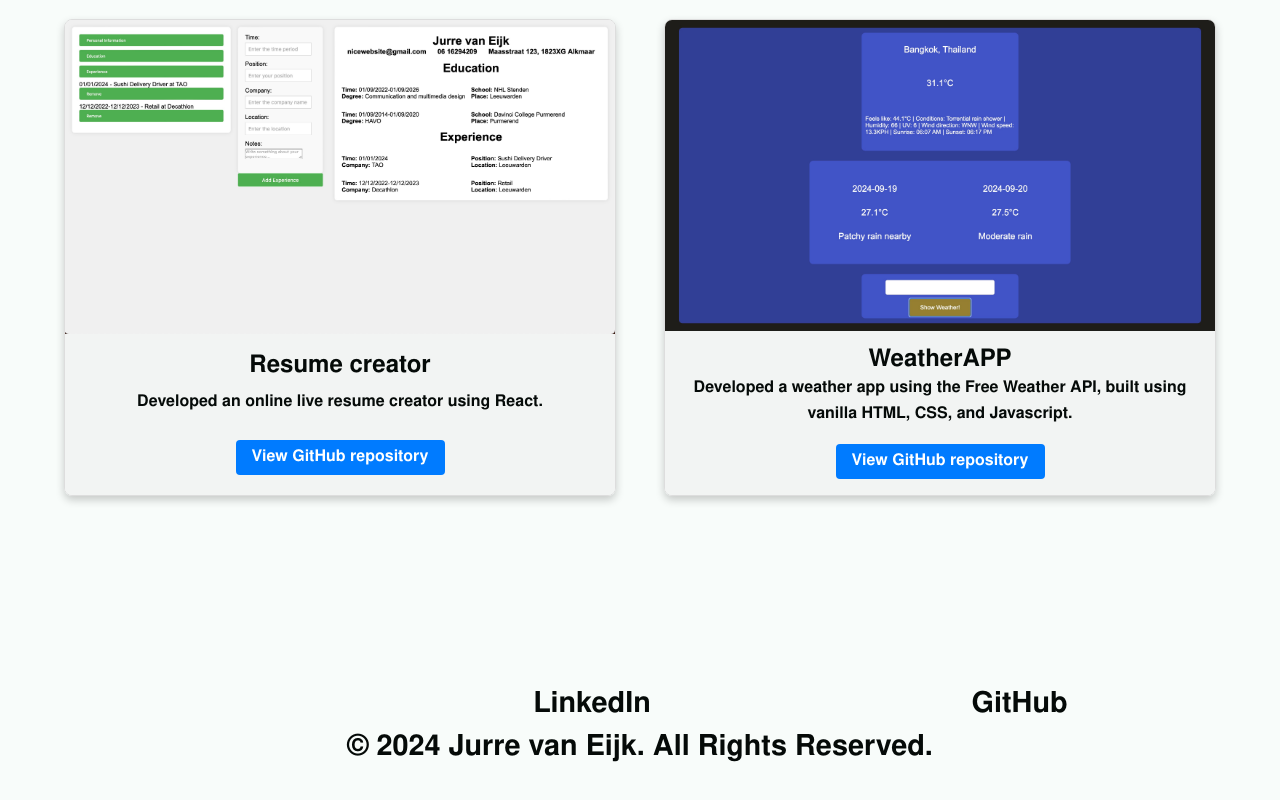
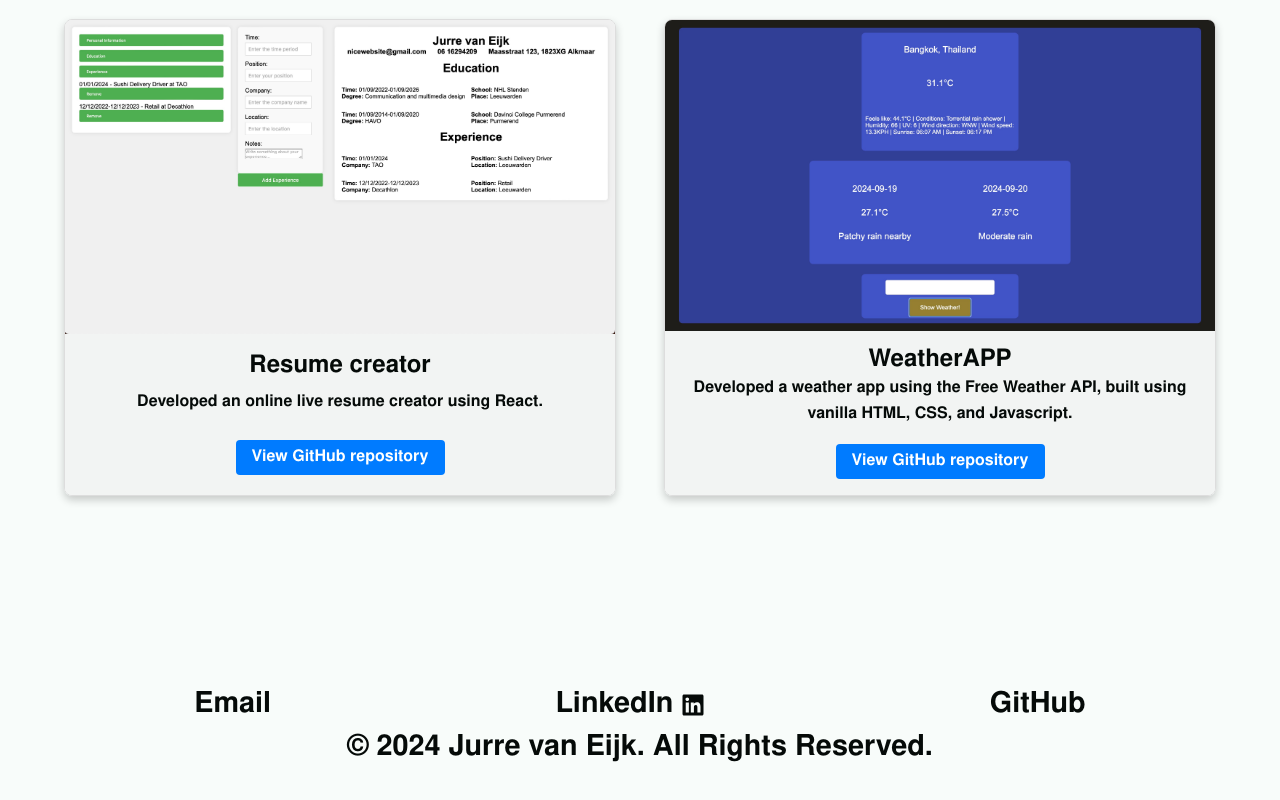
Before and after one commit to JurrevE/portfolio, a React (Vite) app: page / in a window 1280 px wide. Shown: the part 2596-3396 px from the top of the page. Built offline with nearby package versions, Linux system fonts and the light colour scheme.

Commit message:
styling 3

```diff
--- a/src/assets/Footer.jsx
+++ b/src/assets/Footer.jsx
@@ -10,7 +10,7 @@ function Footer() {
 			<div class="footer-content">
 				<ul class="social-links">
 					<li>
-						<a href="mailto:jurreveijk13@gmail.com"></a>
+						<a href="mailto:jurreveijk13@gmail.com">Email</a>
 					</li>
 					<li>
 						<a
@@ -18,6 +18,7 @@ function Footer() {
 							target="_blank"
 						>
 							LinkedIn
+							<FaLinkedin />
 						</a>
 					</li>
 					<li>
```
